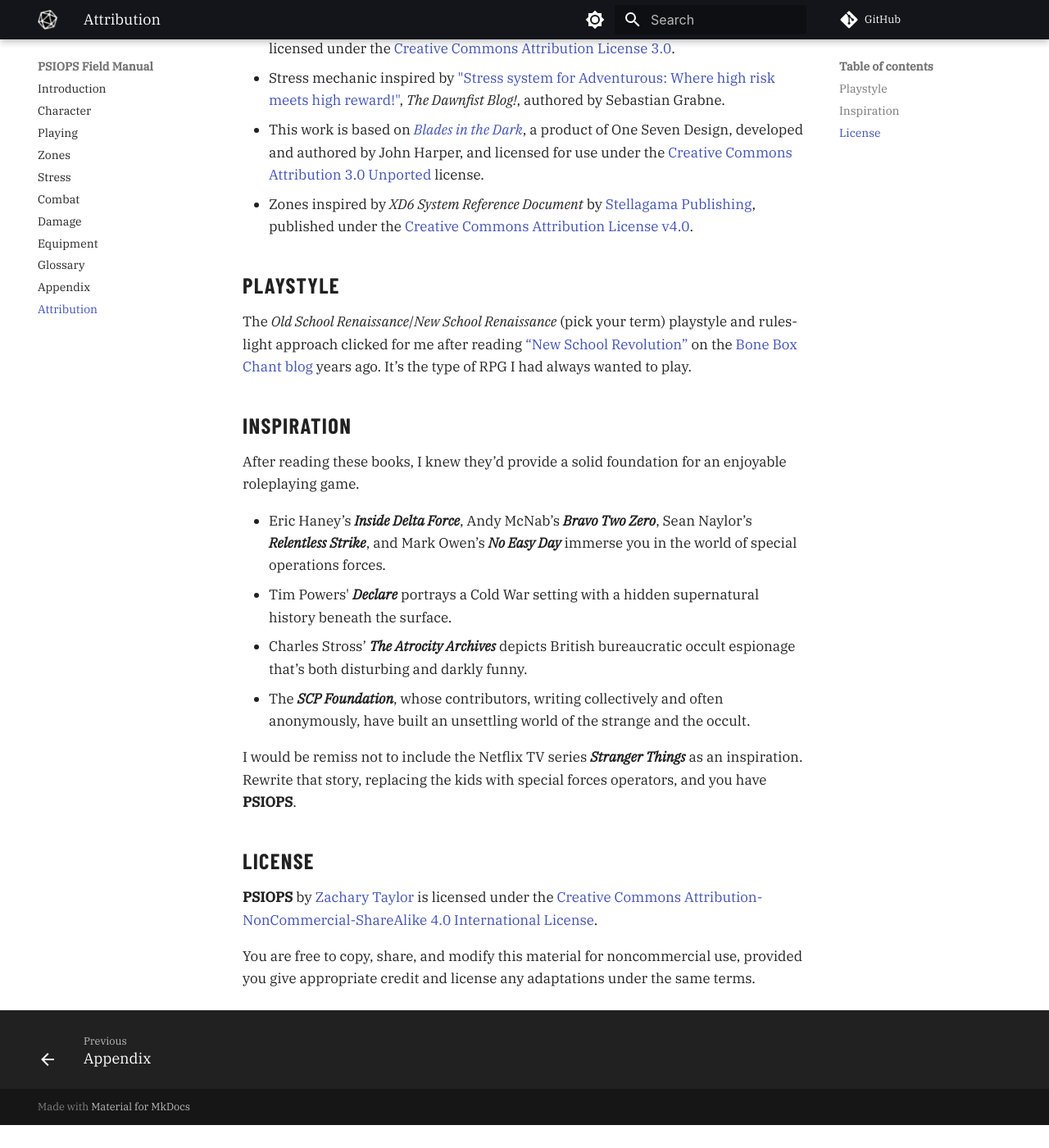
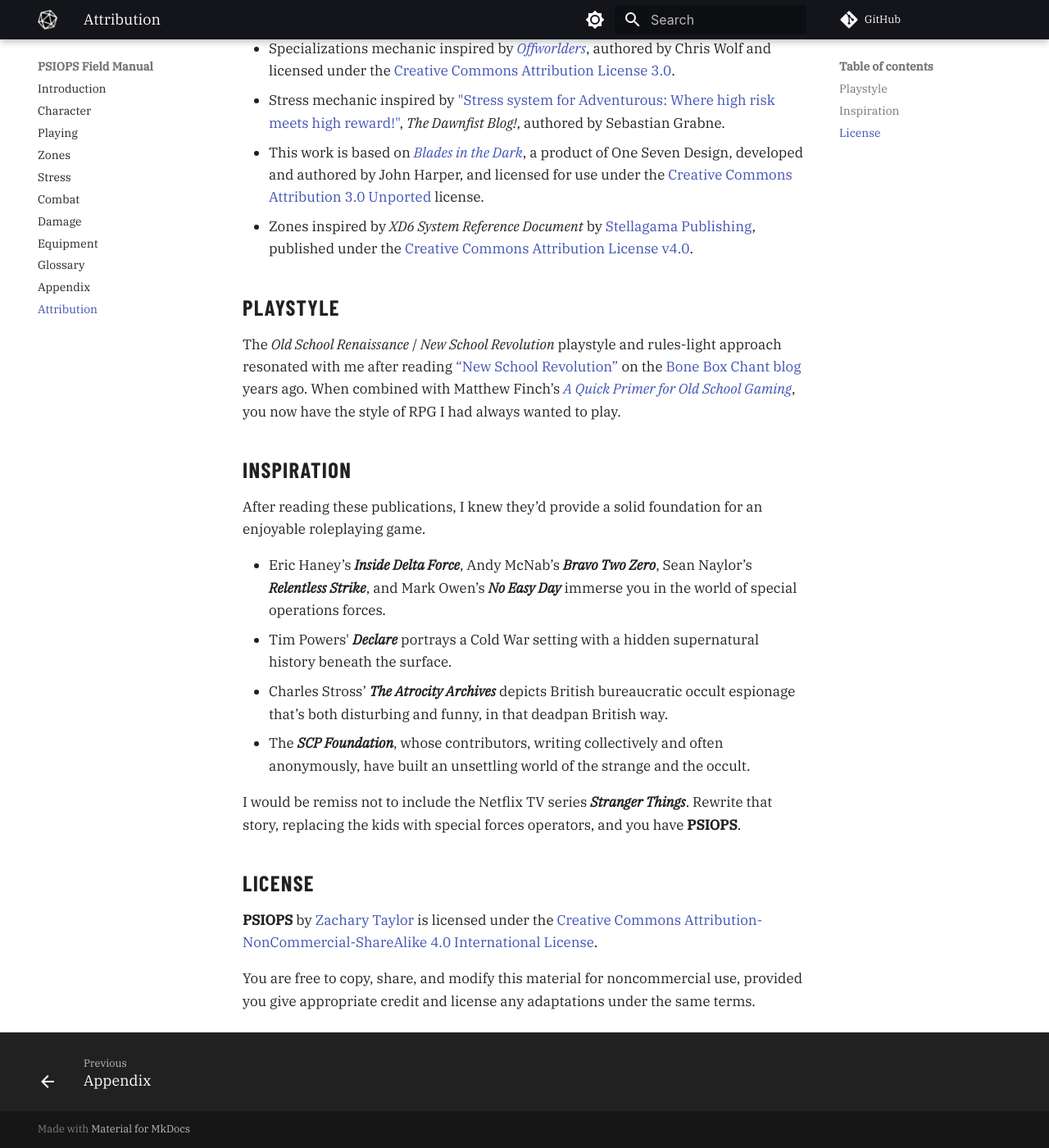
Before and after one commit to joemoose/psiops, an MkDocs documentation site: the page built from docs/attribution.md, in a window 1280 px wide and 1400 px high, scrolled down 764 px. Shown: the whole window at 82% size. Built offline with MkDocs 1.6.1 and Material for MkDocs 9.7.7, drawn with Linux system fonts in a browser that asks for light colours; plug-ins that fetch from the network failed and are left out; comment, search, counter and statistics services are not loaded; before the commit the page ends 2136 px from its top, so only the background shows below that; some of the changed text lies outside the part shown.

Commit message:
Update attribution.md

```diff
--- a/docs/attribution.md
+++ b/docs/attribution.md
@@ -1,6 +1,6 @@
 # Attribution
 
-**PSIOPS** is inspired by the DIY spirit and innovative ideas of many outstanding independent roleplaying games.
+**PSIOPS** is inspired by the DIY spirit and innovative ideas of many outstanding independent roleplaying games. This attribution is lengthy, in the hope that it might offer some RPG gems you haven’t yet read.
 
 - Attack and defense rolls mechanic inspired by [*Vagabonds of Dyfed*](https://www.drivethrurpg.com/en/product/240583/Vagabonds-of-Dyfed), authored by Ben Dutter, copyright Sigil Stone Publishing, 2018.
 - Core drives and neural weapons inspired by [*FIST: Ultra Edition*](https://claymorerpgs.itch.io/fist), a product of CLAYMORE Roleplaying Games, written by B. Everett Dutton, Ripley Caldwell, T.H. Cochlin, Back-Alley Coalition, and Max Danley, and licensed under the [Creative Commons Attribution 4.0 License](https://creativecommons.org/licenses/by/4.0/).
@@ -17,18 +17,18 @@
 
 ## Playstyle
 
-The *Old School Renaissance*/*New School Renaissance* (pick your term) playstyle and rules-light approach clicked for me after reading [“New School Revolution”](https://boneboxchant.wordpress.com/2019/12/21/nsr/) on the [Bone Box Chant blog](https://boneboxchant.wordpress.com) years ago. It’s the type of RPG I had always wanted to play.
+The *Old School Renaissance* / *New School Revolution* playstyle and rules-light approach resonated with me after reading [“New School Revolution”](https://boneboxchant.wordpress.com/2019/12/21/nsr/) on the [Bone Box Chant blog](https://boneboxchant.wordpress.com) years ago. When combined with Matthew Finch’s [*A Quick Primer for Old School Gaming*](https://www.lulu.com/shop/matthew-finch/quick-primer-for-old-school-gaming/ebook/product-1qm8y7m.html), you now have the style of RPG I had always wanted to play.
 
 ## Inspiration
 
-After reading these books, I knew they’d provide a solid foundation for an enjoyable roleplaying game.
+After reading these publications, I knew they’d provide a solid foundation for an enjoyable roleplaying game.
 
 - Eric Haney’s ***Inside Delta Force***, Andy McNab’s ***Bravo Two Zero***, Sean Naylor’s ***Relentless Strike***, and Mark Owen’s ***No Easy Day*** immerse you in the world of special operations forces.
 - Tim Powers' ***Declare*** portrays a Cold War setting with a hidden supernatural history beneath the surface.
-- Charles Stross’ ***The Atrocity Archives*** depicts British bureaucratic occult espionage that’s both disturbing and darkly funny.
+- Charles Stross’ ***The Atrocity Archives*** depicts British bureaucratic occult espionage that’s both disturbing and funny, in that deadpan British way.
 - The ***SCP Foundation***, whose contributors, writing collectively and often anonymously, have built an unsettling world of the strange and the occult.
 
-I would be remiss not to include the Netflix TV series ***Stranger Things*** as an inspiration. Rewrite that story, replacing the kids with special forces operators, and you have **PSIOPS**.
+I would be remiss not to include the Netflix TV series ***Stranger Things***. Rewrite that story, replacing the kids with special forces operators, and you have **PSIOPS**.
 
 ## License
 
```
